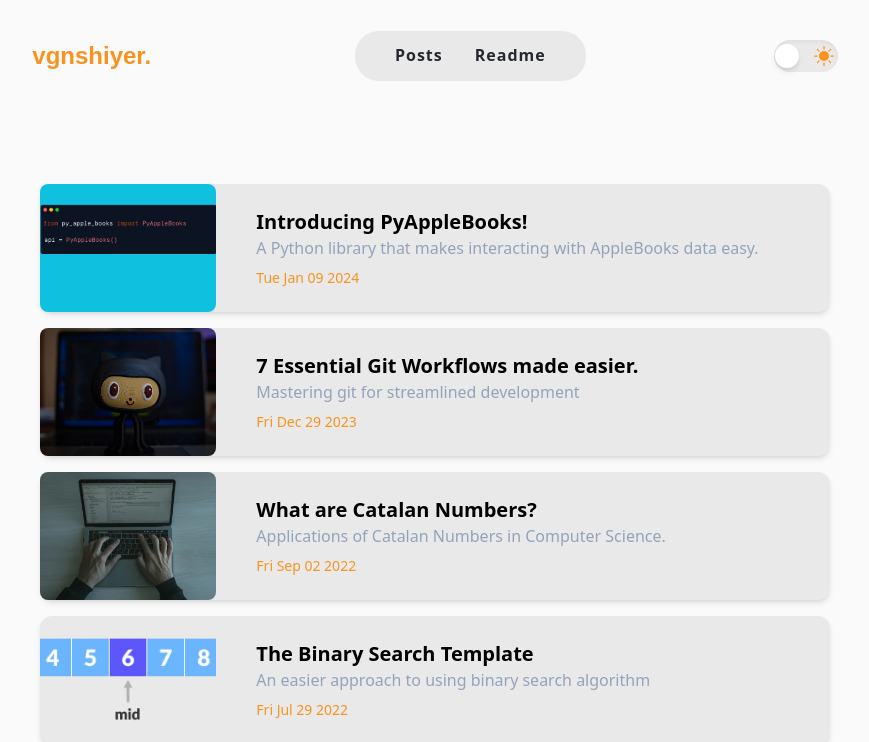
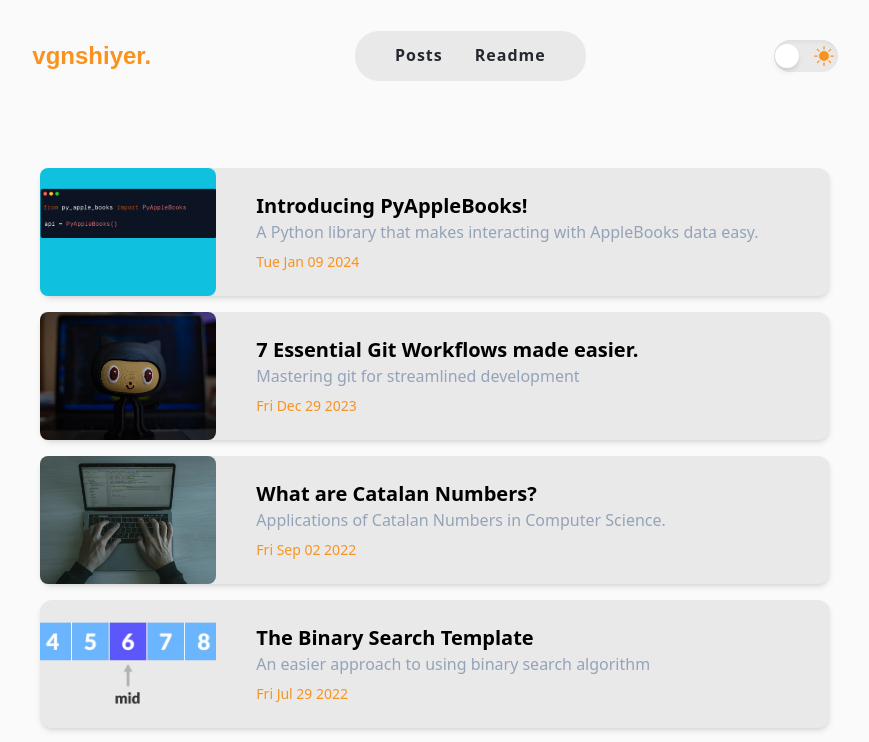
Before and after one commit to vgnshiyer/vgnshiyer.github.io, a Next.js app: page /allPosts in a window 1280 px wide. Shown: the top 742 px of the page, without its empty margins (205-1074 px from the left). Built offline with nearby package versions, Linux system fonts and the light colour scheme.

Commit message:
chore: changed readme

```diff
--- a/app/allPosts/page.tsx
+++ b/app/allPosts/page.tsx
@@ -10,7 +10,7 @@ const page = () => {
 
   return (
     <>
-      <div className="grid grid-cols-1 gap-4 sm:mx-8 mt-12 md:mt-16 lg:mt-24 2xl:mt-32">
+      <div className="grid grid-cols-1 gap-4 sm:mx-8 mt-12 md:mt-16 lg:mt-20 2xl:mt-24">
         {postPreviews}
       </div>
     </>
```
Also changed, not shown: 2 other files (tests, documents, lock files or other folders).
